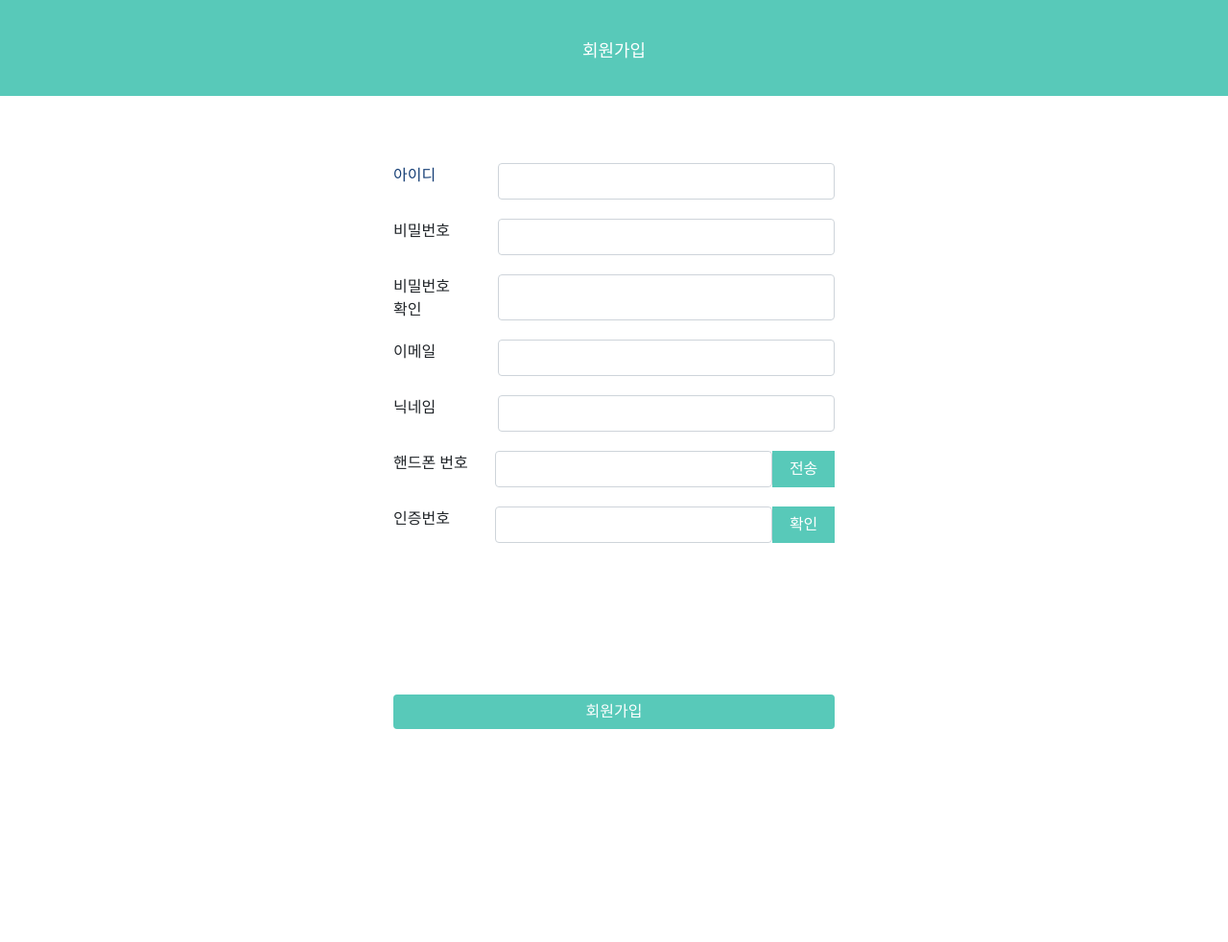
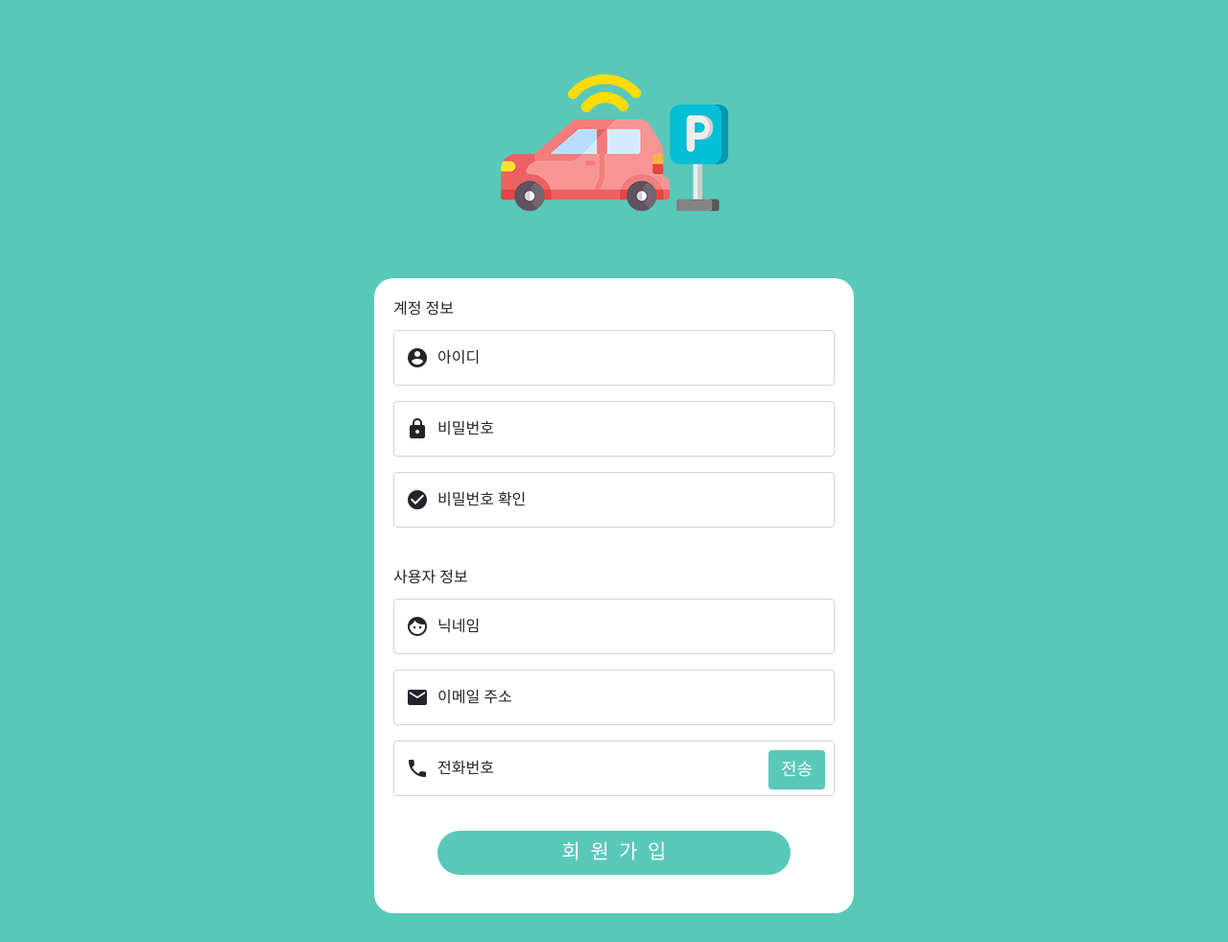
Before and after one commit to Innovation-Programming/shareParking, a Django app: page /signup/ in a window 1280 px wide. Shown: the whole page at 96% size. Before the commit the page ends 760 px from the top, so only its background shows below. Run offline with Django 3.2, Linux system fonts and the light colour scheme; some libraries are stand-ins or nearby versions; some web fonts are replaced.

Commit message:
change signup and setting ui design

```diff
--- a/shareParking-Django/templates/common/login.html
+++ b/shareParking-Django/templates/common/login.html
@@ -148,7 +148,7 @@
         }
     }, true);
 </script>
-<script>
+<!-- <script>
     $("button[type='submit']").click(function(e){
             e.preventDefault()
             console.log($(".post-form").serialize())
@@ -171,4 +171,4 @@
             })
 
     })
-</script>
+</script> -->
--- a/shareParking-Django/templates/common/signup.html
+++ b/shareParking-Django/templates/common/signup.html
@@ -2,110 +2,163 @@
 {% load static %}
 {% block content %}
 <style>
-    #background {
+    body {
+        font-family: '넥슨 고딕';
+        background-color: #58C9B9;
+    }
+    .sign-up {
+        width:90%;
+        margin:auto;
+        min-width:300px;
+        max-width:500px;
+        padding:20px;
+        background-color:white;
+        border-radius: 20px;
+        margin-bottom: 30px !important;
+    }
+
+    #send-sms-btn {
+        position:absolute;
+        right:10px;
+        top:10px;
+        font-family: '넥슨 고딕';
+    }
+
+    .input-btn {
         background-color: #58C9B9;
         color:white;
-        position: fixed;
-        top:0px;
-        height:100px;
-        width:100%;
-        z-index: -999;
-        text-align: center;
-        padding: 20px;
-    }
-    #page-info {
-        margin-top:20px;
-    }
-    #page-name {
         font-family: '넥슨 고딕 bold';
         font-size:18px;
     }
-    .payment-list {
-        position: fixed;
-        top: 150px;
-        width:100%;
-        min-width:300px;
-        max-width:500px;
-        margin: 0 auto;
-        left: 0;
-        right: 0;
-        padding:20px;
-    }
-    #pay_name {
-        font-size:16px;
-        color:#163F76;
-    }
-    #send-sms-btn,  #confirm-sms-btn, #btn-submit{
-        background-color: #58C9B9;
-        color:white;
-        border: 0;
-        outline: 0;
-        font-family: '넥슨 고딕 bold';
+
+    .label-text {
+        position: absolute;
+        width: 100px;
+        left: 45px;
     }
 
+    .box-title {
+        margin-bottom: 10px;
+    }
+
+    #phone-div {
+        position: relative;
+    }
+
+    #btn-submit {
+        margin:20px;
+        border-radius: 9999px;
+        font-size:21px;
+        width:80%;
+    }
+
+    #logo {
+        max-width:600px;
+        width:20%;
+        height:auto;
+        /* margin-top:100px; */
+    }
+
+    #logo-div {
+        margin-bottom: 10px;
+    }
 </style>
-<div id="background">
-    <div id="page-info">
-        <text id="page-name">
-            회원가입
-        </text>
 <br>
+<div id="logo-div">
+    <center>
+        <img src="{% static 'icon/주차나라_로고_apk.png' %}" id="logo">
+    </center>
 </div>
-</div>
-<div class="payment-list">
+
 <form method="post" class="post-form" action="{% url 'common:signup' %}">
     {% csrf_token %}
     {% include "form_errors.html" %}
-        <div class="form-group" style="display: flex; margin-bottom: 20px;">
-            <label for="username" style="flex: 1;"><text id="pay_name">아이디</text></label>
-            <input type="text" class="form-control" name="username" id="username"
-                   value="{{ form.username.value|default_if_none:'' }}"
-                   style="flex: 3;">
+
+    <div class="sign-up">
+        <label class='box-title'>계정 정보</label>
+        <div class="form-floating mb-3">
+            <input type="text" class="form-control" id="inputUsername" name="username" autocomplete="off"
+                   value="{{ form.username.value|default_if_none:'' }}" placeholder="아이디">
+            <label for="inputUsername">
+                <text class="material-icons">account_circle</text>
+                <text class="label-text">아이디</text>
+            </label>
         </div>
-        <div class="form-group" style="display: flex; margin-bottom: 20px;">
-            <label for="password1" style="flex: 1;">비밀번호</label>
-            <input type="password" class="form-control" name="password1" id="password1"
-                   value="{{ form.password1.value|default_if_none:'' }}"
-                   style="flex: 3;">
+        <div class="form-floating mb-3">
+            <input type="password" class="form-control" id="inputPassword1" name="password1" autocomplete="off"
+                   value="{{ form.password1.value|default_if_none:'' }}" placeholder="비밀번호">
+            <label for="inputPassword1">
+                <text class="material-icons">lock</text>
+                <text class="label-text">비밀번호</text>
+            </label>
         </div>
-        <div class="form-group" style="display: flex; margin-bottom: 20px;">
-            <label for="password2" style="flex: 1;">비밀번호<br>확인</label>
-            <input type="password" class="form-control" name="password2" id="password2"
-                   value="{{ form.password2.value|default_if_none:'' }}"
-                   style="flex: 3;">
+        <div class="form-floating mb-3">
+            <input type="password" class="form-control" id="inputPassword2" name="password2" autocomplete="off"
+                   value="{{ form.password2.value|default_if_none:'' }}" placeholder="비밀번호 확인">
+            <label for="inputPassword2">
+                <text class="material-icons">check_circle</text>
+                <text class="label-text">비밀번호 확인</text>
+            </label>
+
+            <text id="passDiff"></text>
         </div>
-        <div class="form-group" style="display: flex; margin-bottom: 20px;">
-            <label for="email" style="flex: 1;">이메일</label>
-            <input type="text" class="form-control" name="email" id="email"
-                   value="{{ form.email.value|default_if_none:'' }}"
-                   style="flex: 3;">
+        <br>
+        <label class='box-title'>사용자 정보</label>
+        <div class="form-floating mb-3">
+            <input type="text" class="form-control" id="inputNickname" name="nickname" autocomplete="off"
+                   value="{{ form.nickname.value|default_if_none:'' }}" placeholder="닉네임">
+            <label for="inputNickname">
+                <text class="material-icons">face</text>
+                <text class="label-text">닉네임</text>
+            </label>
         </div>
-        <div class="form-group" style="display: flex; margin-bottom: 20px;">
-            <label for="nickname" style="flex: 1;">닉네임</label>
-            <input type="text" class="form-control" name="nickname" id="nickname"
-                   value="{{ form.nickname.value|default_if_none:'' }}"
-                   style="flex: 3;">
+        <div class="form-floating mb-3">
+            <input type="text" class="form-control" id="inputEmail" name="email" autocomplete="off"
+                   value="{{ form.email.value|default_if_none:'' }}" placeholder="이메일 주소">
+            <label for="inputEmail">
+                <text class="material-icons">mail</text>
+                <text class="label-text">이메일 주소</text>
+            </label>
         </div>
-        <div class="form-group" style="display: flex; margin-bottom: 20px;">
-            <label for="phone" style="flex: 1;">핸드폰 번호</label>
-            <input type="text" class="form-control" name="phone" id="phone"
-                   value="{{ form.phone.value|default_if_none:'' }}"
-                   style="flex: 2.5;">
-            <button style="flex: 0.5;" id="send-sms-btn">전송</button>
+        <div class="form-floating mb-3" id="phone-div">
+            <input type="text" class="form-control" id="inputPhone" name="phone" autocomplete="off"
+                   value="{{ form.phone.value|default_if_none:'' }}" placeholder="전화번호">
+            <label for="inputPhone">
+                <text class="material-icons">phone</text>
+                <text class="label-text">전화번호</text>
+            </label>
+            <button type="button" class="btn input-btn" id="send-sms-btn">전송</button>
         </div>
-        <div style="display: flex; margin-bottom: 20px;">
-            <label style="flex: 1;">인증번호</label>
-            <input type="text" class="form-control" name="auth_number" style="flex: 2.5;">
-            <button style="flex: 0.5;" id="confirm-sms-btn">확인</button>
+        <div class="input-group mb-3" id="confirm-sms" style="display: none;">
+            <input type="text" class="form-control" name="auth_number" placeholder="인증번호를 입력하세요.">
+            <button type="button" class="btn input-btn" >확&nbsp;&nbsp;인</button>
+        </div>
+        <center>
+            <button type="submit" class="btn input-btn" id="btn-submit">
+                회&nbsp;&nbsp;원&nbsp;&nbsp;가&nbsp;&nbsp;입
+            </button>
+        </center>
+    </div>
+</form>
+<script>
+    // 비밀번호 일치 기능
+    $('#inputPassword2').change(function(e) {
+        pass1 = $('#inputPassword1').val();
+        pass2 = $(this).val();
 
-        </div>
-        <button type="submit" class="btn btn-primary" id="btn-submit"
-            style="width: 100%; margin-top: 30%;">회원가입</button>
-    </form>
-</div>
+        if(pass1 != pass2) {
+            $(this).addClass('is-invalid')
+            $('#passDiff').text("비밀번호가 일치하지 않습니다.")
+            $('#passDiff').css('color', '#dc3545')
+        } else {
+            $(this).removeClass('is-invalid')
+            $('#passDiff').text("")
+        }
+    })
 
-<script>
     $("#send-sms-btn").click(function(e){
+        $(this).hide()
+        $('#confirm-sms').show()
         e.preventDefault();
         $.ajax({
                 type : "POST",
```
Also changed, not shown: shareParking-Django/templates/common/setting.html (+23 -19 lines), shareParking-Django/templates/common/signup_bk.html (added, +141 -0 lines), shareParking-Django/common/migrations/0003_alter_personal_point.py (added), shareParking-Django/db.sqlite3, shareParking-Django/static/icon/주차나라_로고_apk.png (added). Lines whose indentation alone changed are shown as unchanged.
